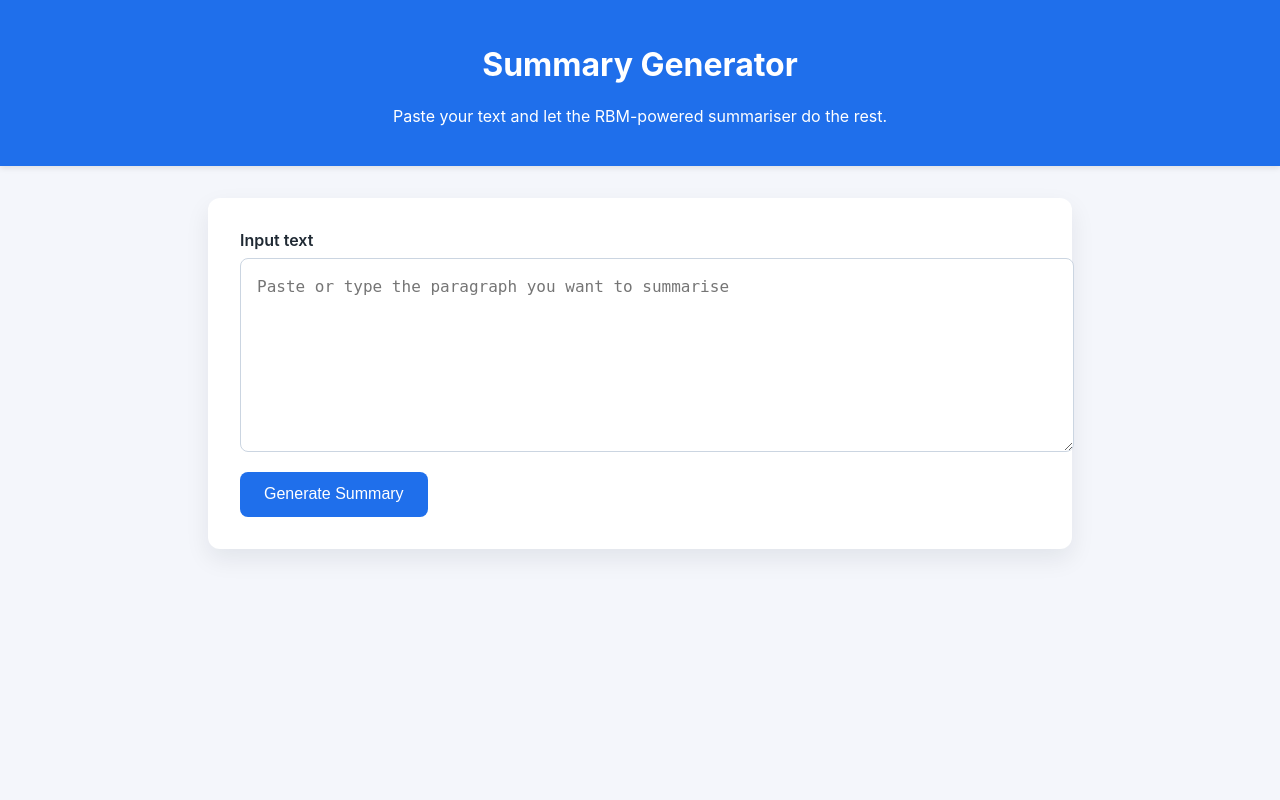
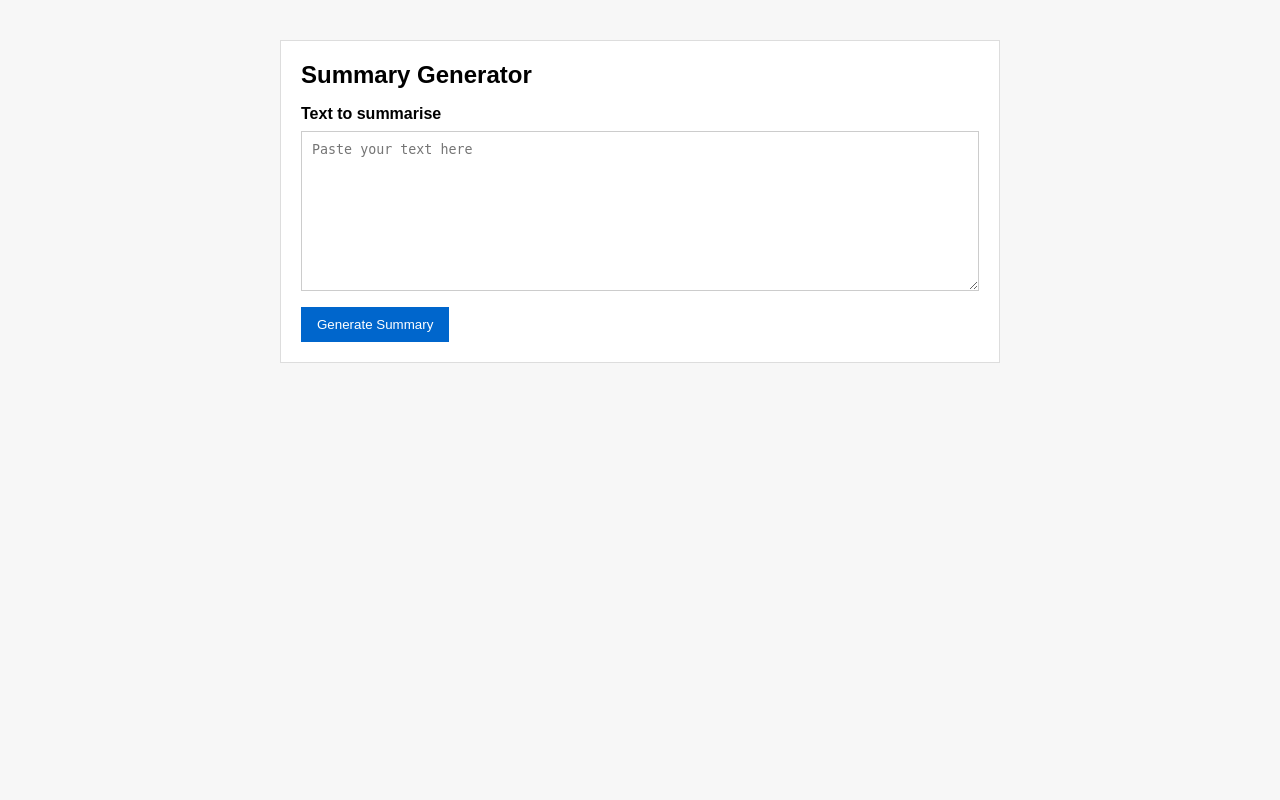
Before and after one commit to colmeabhi/summarygenerator-flaskapi, a Flask app: page / in a window 1280 px wide. Run offline with Flask 3, Linux system fonts and the light colour scheme; parts of the project's set-up code (start-up, migrations or seed data) failed here and were passed over.

Commit message:
Simplify index.html to basic layout

```diff
--- a/templates/index.html
+++ b/templates/index.html
@@ -6,84 +6,58 @@
     <meta name="viewport" content="width=device-width, initial-scale=1" />
     <style>
       body {
-        font-family: -apple-system, BlinkMacSystemFont, "Segoe UI", sans-serif;
+        font-family: Arial, sans-serif;
         margin: 0;
-        min-height: 100vh;
-        background: #f4f6fb;
-        color: #1f2933;
+        padding: 0;
+        background-color: #f7f7f7;
       }
-      header {
-        background: #1f6feb;
-        color: #fff;
-        padding: 1.5rem 2rem;
-        text-align: center;
-        box-shadow: 0 2px 6px rgba(0, 0, 0, 0.1);
+      .container {
+        max-width: 720px;
+        margin: 40px auto;
+        padding: 20px;
+        background-color: #ffffff;
+        border: 1px solid #dddddd;
+        box-sizing: border-box;
       }
-      main {
-        max-width: 800px;
-        margin: 2rem auto;
-        padding: 2rem;
-        background: #fff;
-        border-radius: 12px;
-        box-shadow: 0 10px 25px rgba(15, 23, 42, 0.08);
+      h1 {
+        margin-top: 0;
+        font-size: 24px;
       }
       label {
         display: block;
-        font-weight: 600;
-        margin-bottom: 0.5rem;
+        margin-bottom: 8px;
+        font-weight: bold;
       }
       textarea {
-        resize: vertical;
         width: 100%;
         min-height: 160px;
-        padding: 1rem;
-        border: 1px solid #cbd5e1;
-        border-radius: 8px;
-        font-size: 1rem;
-        line-height: 1.5;
-      }
-      textarea:focus {
-        border-color: #1f6feb;
-        outline: none;
-        box-shadow: 0 0 0 3px rgba(31, 111, 235, 0.2);
+        padding: 10px;
+        border: 1px solid #cccccc;
+        box-sizing: border-box;
+        resize: vertical;
       }
       button {
-        display: inline-flex;
-        align-items: center;
-        gap: 0.5rem;
-        margin-top: 1rem;
-        background: #1f6feb;
-        color: #fff;
+        margin-top: 12px;
+        padding: 10px 16px;
         border: none;
-        padding: 0.85rem 1.5rem;
-        border-radius: 8px;
-        font-size: 1rem;
+        background-color: #0066cc;
+        color: #ffffff;
         cursor: pointer;
-        transition: transform 0.1s ease, box-shadow 0.1s ease;
-      }
-      button:hover {
-        transform: translateY(-1px);
-        box-shadow: 0 6px 16px rgba(31, 111, 235, 0.2);
       }
       button:disabled {
-        opacity: 0.65;
-        cursor: not-allowed;
-        transform: none;
-        box-shadow: none;
+        background-color: #9ab6d6;
+        cursor: default;
       }
       .status {
-        margin-top: 1rem;
-        font-size: 0.95rem;
-        color: #475569;
+        margin-top: 12px;
+        font-size: 14px;
       }
       .summary {
-        margin-top: 2rem;
-        padding: 1.5rem;
-        background: #f8fafc;
-        border: 1px solid #e2e8f0;
-        border-radius: 10px;
+        margin-top: 16px;
+        padding: 12px;
+        border: 1px solid #cccccc;
+        background-color: #f0f0f0;
         white-space: pre-wrap;
-        line-height: 1.6;
       }
       .hidden {
         display: none;
@@ -91,67 +65,58 @@
     </style>
   </head>
   <body>
-    <header>
+    <div class="container">
       <h1>Summary Generator</h1>
-      <p>Paste your text and let the RBM-powered summariser do the rest.</p>
-    </header>
-    <main>
       <form id="summary-form">
-        <label for="text-input">Input text</label>
-        <textarea
-          id="text-input"
-          placeholder="Paste or type the paragraph you want to summarise"
-          required
-        ></textarea>
+        <label for="text-input">Text to summarise</label>
+        <textarea id="text-input" placeholder="Paste your text here" required></textarea>
         <button type="submit" id="submit-btn">Generate Summary</button>
-        <p class="status hidden" id="status"></p>
+        <div class="status hidden" id="status"></div>
       </form>
-      <section class="summary hidden" id="summary-output"></section>
-    </main>
+      <div class="summary hidden" id="summary-output"></div>
+    </div>
 
     <script>
       const form = document.getElementById('summary-form');
-      const textInput = document.getElementById('text-input');
+      const textarea = document.getElementById('text-input');
       const statusEl = document.getElementById('status');
       const summaryEl = document.getElementById('summary-output');
       const submitBtn = document.getElementById('submit-btn');
 
-      function setStatus(message, isError = false) {
+      function setStatus(message, isError) {
         statusEl.textContent = message;
+        statusEl.style.color = isError ? '#cc0000' : '#333333';
         statusEl.classList.remove('hidden');
-        statusEl.style.color = isError ? '#dc2626' : '#475569';
       }
 
       form.addEventListener('submit', async (event) => {
         event.preventDefault();
-        const text = textInput.value.trim();
+        const text = textarea.value.trim();
         if (!text) {
-          setStatus('Please enter some text to summarise.', true);
+          setStatus('Please enter text to summarise.', true);
           return;
         }
 
         submitBtn.disabled = true;
-        setStatus('Generating summary… this may take a few seconds.');
+        setStatus('Generating summary, please wait...');
         summaryEl.classList.add('hidden');
 
         try {
           const response = await fetch('/json-example', {
             method: 'POST',
-            headers: {
-              'Content-Type': 'application/json',
-            },
+            headers: { 'Content-Type': 'application/json' },
             body: JSON.stringify({ textString: text }),
           });
 
           if (!response.ok) {
             const errorPayload = await response.json().catch(() => ({}));
-            throw new Error(errorPayload.error || 'Request failed. Please try again.');
+            throw new Error(errorPayload.error || 'Request failed');
           }
 
           const data = await response.json();
           summaryEl.textContent = data.summary || 'No summary returned.';
           summaryEl.classList.remove('hidden');
-          setStatus('Summary generated successfully!');
+          setStatus('Summary generated successfully.');
         } catch (err) {
           setStatus(err.message, true);
         } finally {
```
